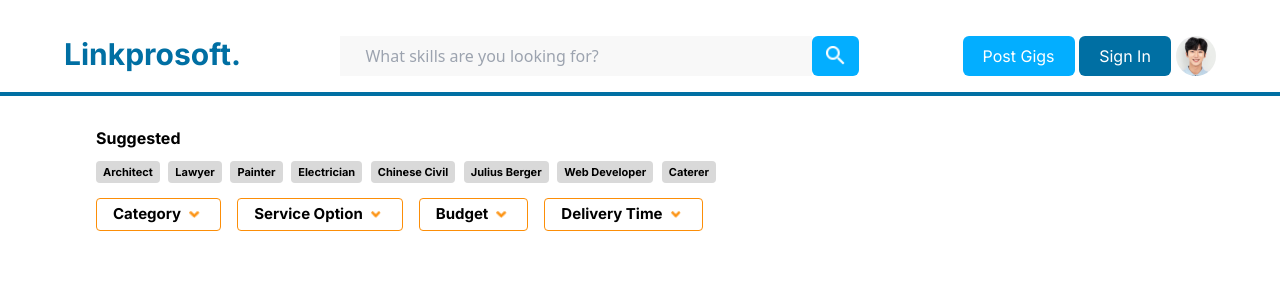
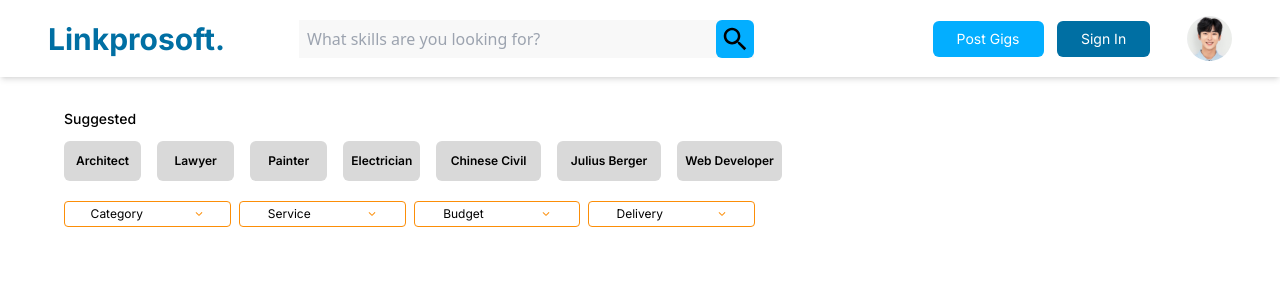
Before and after one commit to german-machine/Linkprosoft, a React (Vite) app in the folder Front-end/: page /JobDetails in a window 1280 px wide. Shown: the top 300 px of the page. Built offline with nearby package versions, Linux system fonts and the light colour scheme.

Commit message:
restyled the whole component

```diff
--- a/Front-end/src/Pages/JobDetails/components/Navbar2.jsx
+++ b/Front-end/src/Pages/JobDetails/components/Navbar2.jsx
@@ -1,12 +1,79 @@
-import React from 'react'
-import search from '../assets/images/search.png'
+import React, { useState } from 'react'
 import profile from '../assets/images/profile.png'
 import { Link } from 'react-router-dom'
+import { IoMdSearch } from 'react-icons/io'
+import { IoCloseSharp } from 'react-icons/io5'
+import { RiMenu5Fill } from 'react-icons/ri'
 
 const Navbar = () => {
+  const [isToggled, setIsToggled] = useState(false);
+
+    const handleMenu = () => {
+      setIsToggled(() => !isToggled);
+    }
+
   return (
-    <>
-    <header className='w-[100%] select-none  border-b-[#006FA3] border-b-4'>
+    <nav className='w-full shadow-md'>
+      <div className="w-[95%] mx-auto flex items-center justify-between py-4 px-4 gap-[2%]">
+        <div className="w-[20%] text-4xl md:text-6xl lg:text-3xl font-bold text-bluecolor font-Inter cursor-pointer">
+          <Link to='/'>Linkprosoft.</Link>
+        </div>
+
+        <div className='w-[40%] mx-auto hidden lg:flex justify-between items-center bg-[#D9D9D933]'>
+          <input type="text" placeholder='What skills are you looking for?' className='w-[90%] outline-none px-2 bg-transparent' />
+          <div className="py-1 px-1 bg-[#03AEFF] rounded-md cursor-pointer">
+            <IoMdSearch className='block text-3xl' />
+          </div>
+        </div>
+
+        <div className='w-[40%] mx-auto hidden lg:flex items-center justify-end'>
+          <div className='lg:w-full xl:w-[90%] mx-auto px-[8%] flex gap-[4%] items-center justify-end'>
+            <Link href="/" className='block bg-[#03AEFF] font-Inter text-white text-sm rounded-md py-2 px-6'>Post Gigs</Link>
+            <Link href="/" className='block bg-[#006FA3] font-Inter text-white text-sm rounded-md py-2 px-6'>Sign In</Link>
+          </div>
+          <div className='w-[10%] mx-auto flex rounded-ful align-center justify-center'>
+            <img src={profile} alt="" className='rounded-full' />
+          </div>
+        </div>
+
+        <div className='block lg:hidden' onClick={handleMenu}>
+          {isToggled ? <IoCloseSharp className="text-bluecolor text-2xl md:text-5xl" /> : <RiMenu5Fill className='text-bluecolor text-2xl md:text-5xl' />}
+        </div>
+      </div>
+    </nav>
+  )
+}
+
+export default Navbar
+
+
+
+
+
+
+
+
+
+
+
+
+
+
+
+
+
+
+
+
+
+
+
+
+
+
+
+
+{/* <header className='w-[100%] select-none  border-b-[#006FA3] border-b-4'>
 <nav className='flex align-center w-[90%] justify-between m-auto pt-9 pb-4' >
   <div className="text-3xl font-bold text-bluecolor font-Inter w-[15%] cursor-pointer"   >
                 <Link to='/'>Linkprosoft.</Link>
@@ -27,9 +94,4 @@ const Navbar = () => {
     </div>
   </div>
   </nav>
-    </header>
-    </>
-  )
-}
-
-export default Navbar
+</header> */}
--- a/Front-end/src/Pages/JobDetails/components/Suggested.jsx
+++ b/Front-end/src/Pages/JobDetails/components/Suggested.jsx
@@ -1,6 +1,8 @@
-import  { useState } from 'react';
+import { useState } from 'react';
 import arrow from '../assets/images/arrow.png';
+import { IoIosArrowDown, IoMdSearch } from 'react-icons/io';
 
+const filters = ['Architect',  'Lawyer',  'Painter',  'Electrician',  'Chinese Civil',  'Julius Berger',  'Web Developer' ]
 const Suggested = () => {
   const [openDropdown, setOpenDropdown] = useState(null);
 
@@ -9,48 +11,56 @@ const Suggested = () => {
   };
 
   return (
-    <section className="w-full select-none pt-[30px]">
-      <div className="w-[85%] m-auto relative">
-        <h1 className="font-Inter font-bold pb-2 " >Suggested</h1>
-        <div className="flex align-center justify-between w-[57%] pb-4">
-          {[
-            'Architect',
-            'Lawyer',
-            'Painter',
-            'Electrician',
-            'Chinese Civil',
-            'Julius Berger',
-            'Web Developer',
-            'Caterer',
-          ].map((category, index) => (
-            <div key={index}>
-              <a
-                href="/"
-                className="bg-[#D9D9D9] px-[7px] py-1 font-Inter text-[11px] rounded font-bold"
-              >
-                {category}
-              </a>
-            </div>
-          ))}
+    <section className="w-full select-none ">
+      <div className="w-[90%] mx-auto py-8 lg:py-5">
+
+        <div className='mx-auto flex lg:hidden justify-between items-center bg-[#D9D9D933]'>
+          <input type="text" placeholder='What skills are you looking for?' className='w-[90%] outline-none px-2 bg-transparent' />
+          <div className="w-[15%] mx-auto flex justify-center py-2 md:py-3 px-1 bg-[#03AEFF] rounded-md cursor-pointer">
+            <IoMdSearch className='block text-2xl text-center' />
+          </div>
         </div>
 
-        <div className="flex flex-wrap gap-4">
+        <h1 className="font-Inter font-medium py-3 text-sm " >Suggested</h1>
+
+        <div className="flex flex-col lg:flex-row gap-4">
+          {/* First Row - 4 filters */}
+          <div className="grid grid-cols-4 gap-4">
+            {filters.slice(0, 4).map((item) => (
+              <div key={item} className="bg-[#D9D9D9] font-Inter text-xs font-semibold py-3 lg:px-2 rounded-md text-center">
+                {item}
+              </div>
+            ))}
+          </div>
+
+          {/* Second Row - 3 filters */}
+          <div className="grid grid-cols-3 gap-4">
+            {filters.slice(4).map((item) => (
+              <div key={item} className="bg-[#D9D9D9] font-Inter text-xs font-semibold py-3 lg:px-2 rounded-md text-center">
+                {item}
+              </div>
+            ))}
+          </div>
+        </div>
+
+
+        <div className="flex gap-2 py-5 lg:w-[60%]">
           {/* Dropdown Buttons */}
           {[
-             { label: 'Category', id: 'category' },
-            { label: 'Service Option', id: 'serviceOption' },
+            { label: 'Category', id: 'category' },
+            { label: 'Service', id: 'serviceOption' },
             { label: 'Budget', id: 'budget' },
-            { label: 'Delivery Time', id: 'deliveryTime' },
+            { label: 'Delivery', id: 'deliveryTime' },
 
           ].map((dropdown, index) => (
-            <div key={index} className="relative">
+            <div key={index} className="w-full ">
               <div
-                className="bg-[#0000] px-4 py-1 cursor-pointer flex items-center justify-between font-Inter text-[15px] rounded border border-[#FC8E08] font-bold"
+                className="px- py-1 cursor-pointer flex items-center justify-around font-Inter rounded border border-[#FC8E08] font-bold"
                 onClick={() => toggleDropdown(dropdown.id)}
               >
-                <span>{dropdown.label}</span>
-                <div className="w-[15px] ml-2">
-                  <img src={arrow} alt="Dropdown Arrow" className="w-[70%] h-[7px]" />
+                <span className='text-xs font-normal'>{dropdown.label}</span>
+                <div className="">
+                  <IoIosArrowDown className='text-[10px] text-[#FC8E08]' />
                 </div>
               </div>
 
```
Lines whose indentation alone changed are shown as unchanged.
